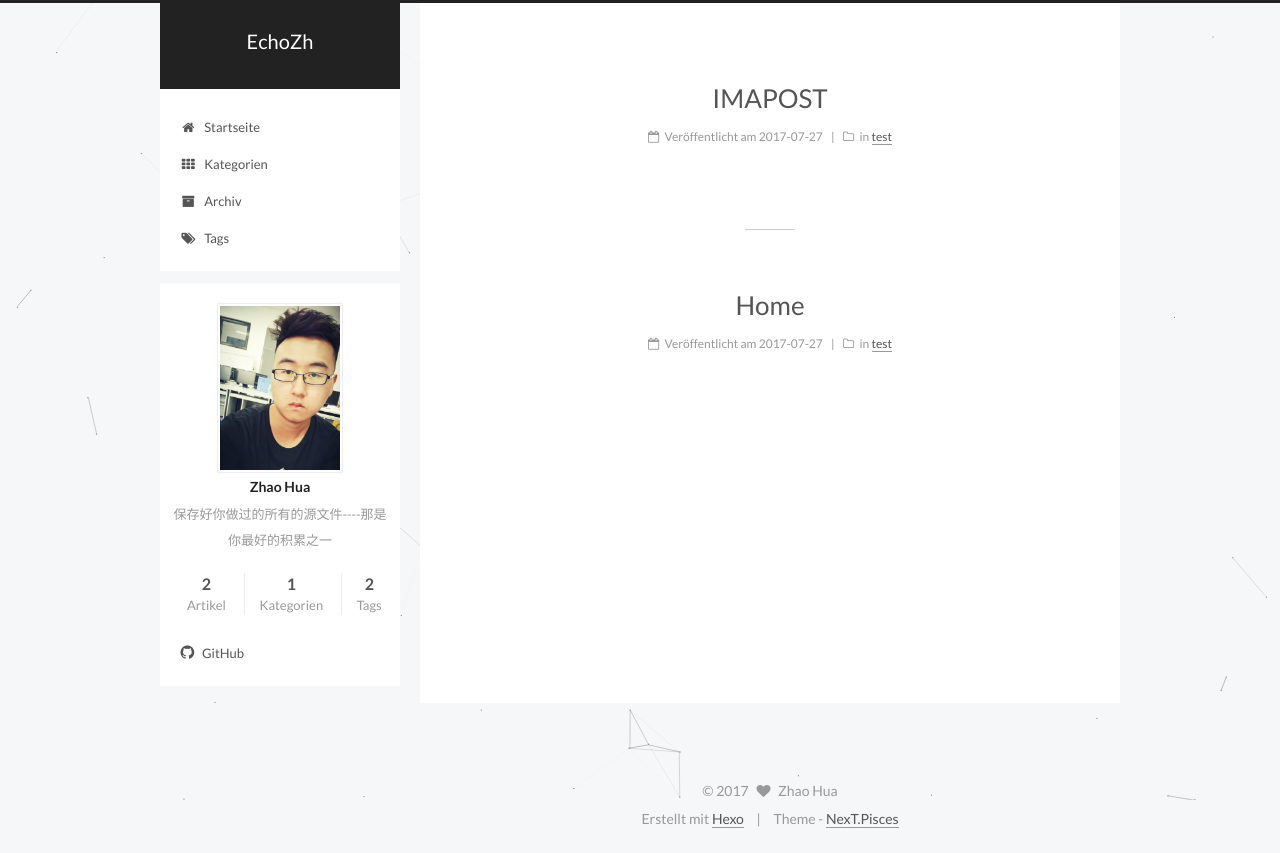
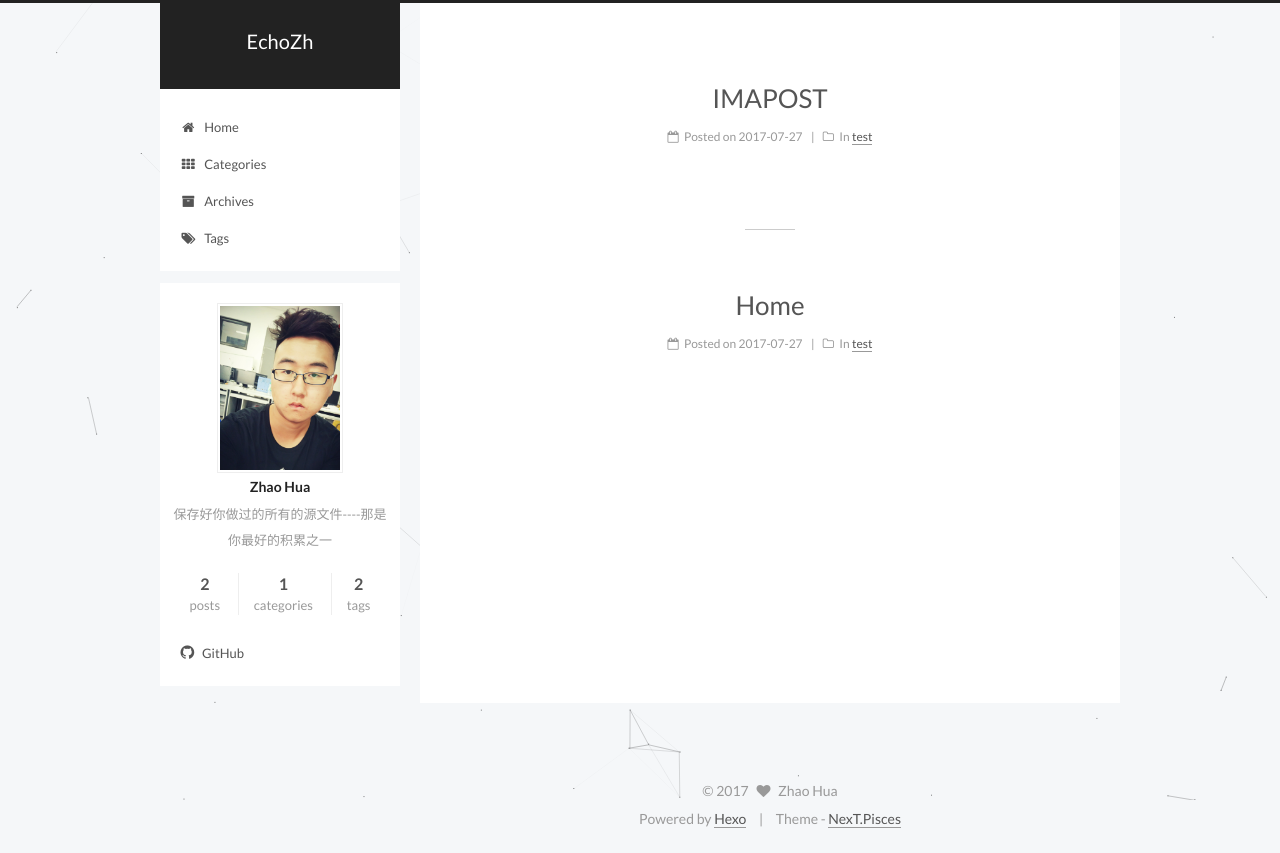
Before and after one commit to EchoZhaoH/EchoZw.github.io, a plain HTML site: page index.html in a window 1280 px wide. Drawn offline with Linux system fonts and the light colour scheme.

Commit message:
Site updated: 2017-07-27 15:11:00

```diff
--- a/css/main.css
+++ b/css/main.css
@@ -1678,7 +1678,7 @@ pre .javascript .function {
   width: 4px;
   height: 4px;
   border-radius: 50%;
-  background: #7ca18f;
+  background: #ff2485;
 }
 .links-of-blogroll {
   font-size: 13px;
--- a/index.html
+++ b/index.html
@@ -5,7 +5,7 @@
 
 
 
-<html class="theme-next pisces use-motion" lang="">
+<html class="theme-next pisces use-motion" lang="en">
 <head>
   <meta charset="UTF-8"/>
 <meta http-equiv="X-UA-Compatible" content="IE=edge" />
@@ -99,6 +99,7 @@
 <meta property="og:url" content="http://echozw.github.io/index.html">
 <meta property="og:site_name" content="EchoZh">
 <meta property="og:description" content="保存好你做过的所有的源文件----那是你最好的积累之一">
+<meta property="og:locale" content="en">
 <meta name="twitter:card" content="summary">
 <meta name="twitter:title" content="EchoZh">
 <meta name="twitter:description" content="保存好你做过的所有的源文件----那是你最好的积累之一">
@@ -153,7 +154,7 @@
 
 </head>
 
-<body itemscope itemtype="http://schema.org/WebPage" lang="">
+<body itemscope itemtype="http://schema.org/WebPage" lang="en">
 
 
 
@@ -203,7 +204,7 @@
 
               <i class="menu-item-icon fa fa-fw fa-home"></i> <br />
 
-            Startseite
+            Home
           </a>
         </li>
 
@@ -213,7 +214,7 @@
 
               <i class="menu-item-icon fa fa-fw fa-th"></i> <br />
 
-            Kategorien
+            Categories
           </a>
         </li>
 
@@ -223,7 +224,7 @@
 
               <i class="menu-item-icon fa fa-fw fa-archive"></i> <br />
 
-            Archiv
+            Archives
           </a>
         </li>
 
@@ -295,7 +296,7 @@
                 <i class="fa fa-calendar-o"></i>
               </span>
 
-                <span class="post-meta-item-text">Veröffentlicht am</span>
+                <span class="post-meta-item-text">Posted on</span>
 
               <time title="Post created" itemprop="dateCreated datePublished" datetime="2017-07-27T11:49:57+08:00">
                 2017-07-27
@@ -316,7 +317,7 @@
                 <i class="fa fa-folder-o"></i>
               </span>
 
-                <span class="post-meta-item-text">in</span>
+                <span class="post-meta-item-text">In</span>
 
 
                 <span itemprop="about" itemscope itemtype="http://schema.org/Thing">
@@ -428,7 +429,7 @@
                 <i class="fa fa-calendar-o"></i>
               </span>
 
-                <span class="post-meta-item-text">Veröffentlicht am</span>
+                <span class="post-meta-item-text">Posted on</span>
 
               <time title="Post created" itemprop="dateCreated datePublished" datetime="2017-07-27T11:08:27+08:00">
                 2017-07-27
@@ -449,7 +450,7 @@
                 <i class="fa fa-folder-o"></i>
               </span>
 
-                <span class="post-meta-item-text">in</span>
+                <span class="post-meta-item-text">In</span>
 
 
                 <span itemprop="about" itemscope itemtype="http://schema.org/Thing">
@@ -570,7 +571,7 @@
             <div class="site-state-item site-state-posts">
               <a href="/archives/">
                 <span class="site-state-item-count">2</span>
-                <span class="site-state-item-name">Artikel</span>
+                <span class="site-state-item-name">posts</span>
               </a>
             </div>
 
@@ -581,7 +582,7 @@
             <div class="site-state-item site-state-categories">
               <a href="/categories/index.html">
                 <span class="site-state-item-count">1</span>
-                <span class="site-state-item-name">Kategorien</span>
+                <span class="site-state-item-name">categories</span>
               </a>
             </div>
 
@@ -592,7 +593,7 @@
             <div class="site-state-item site-state-tags">
               <a href="/tags/index.html">
                 <span class="site-state-item-count">2</span>
-                <span class="site-state-item-name">Tags</span>
+                <span class="site-state-item-name">tags</span>
               </a>
             </div>
 
@@ -653,7 +654,7 @@
 
 
 <div class="powered-by">
-  Erstellt mit  <a class="theme-link" href="https://hexo.io">Hexo</a>
+  Powered by <a class="theme-link" href="https://hexo.io">Hexo</a>
 </div>
 
 <div class="theme-info">
```
Also changed, not shown: 2017/07/27/Home/index.html (+12 -11 lines), 2017/07/27/IMAPOST/index.html (+12 -11 lines), archives/2017/07/index.html (+12 -11 lines), archives/2017/index.html (+12 -11 lines), archives/index.html (+12 -11 lines), categories/index.html (+11 -10 lines), categories/test/index.html (+12 -11 lines), tags/Home/index.html (+10 -9 lines), tags/index.html (+11 -10 lines), tags/test/index.html (+10 -9 lines).
